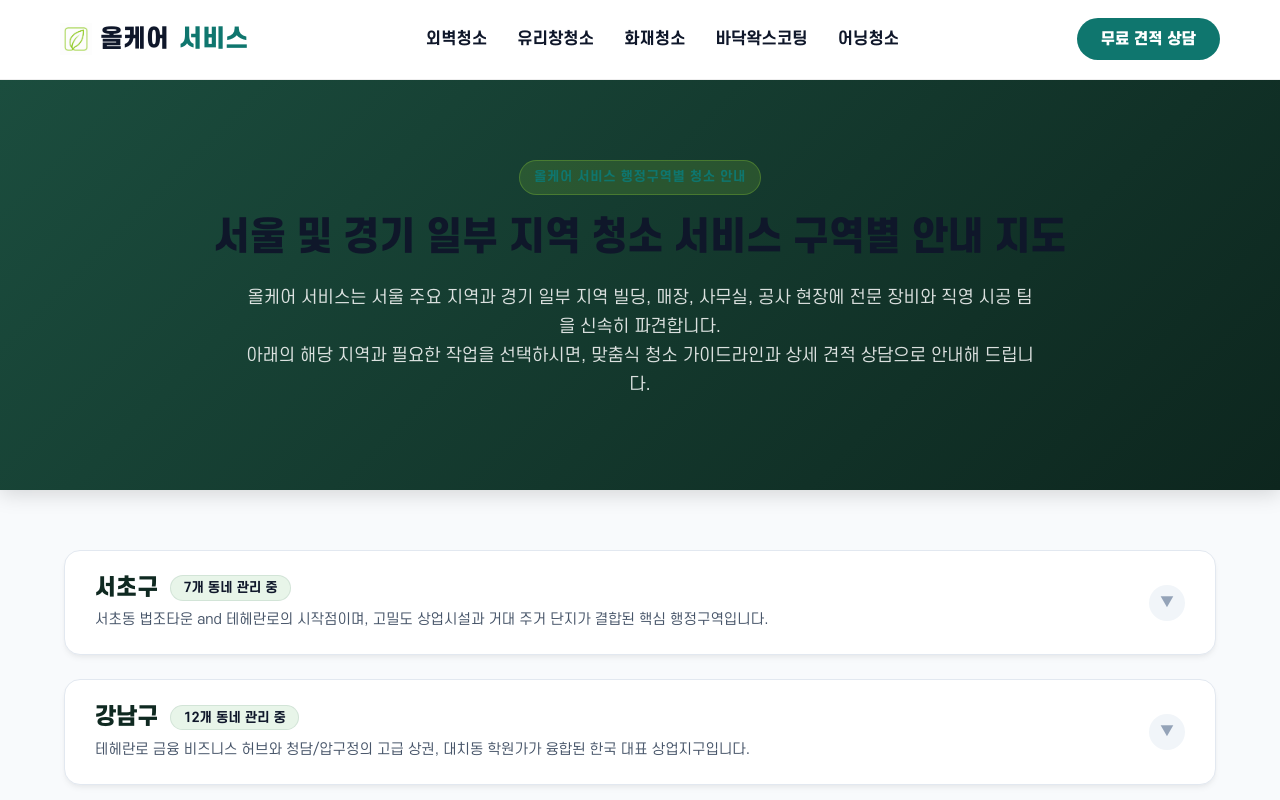
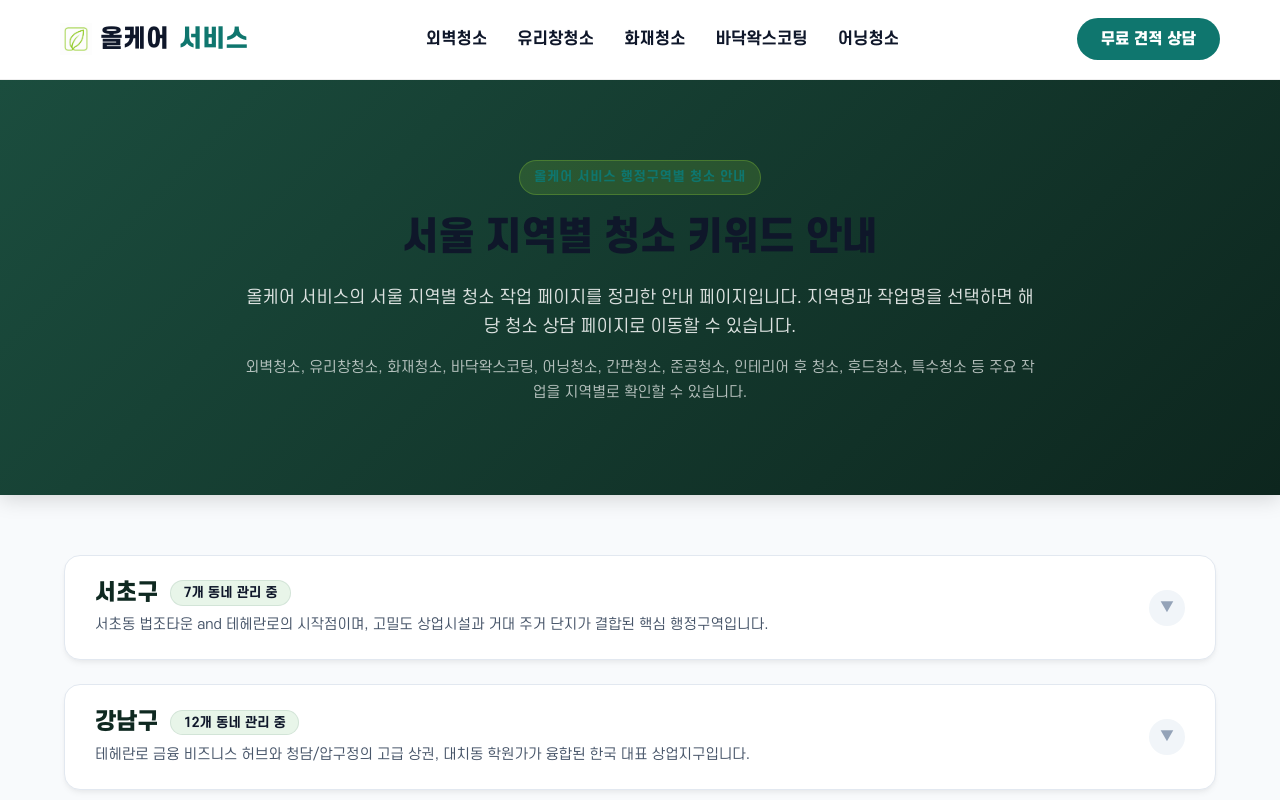
Before and after one commit to wogus5695-ctrl/SeoulE-clening-02, a Next.js app: page /sitemap-seoul in a window 1280 px wide. Shown: the top 800 px of the page. Built offline with nearby package versions, Linux system fonts and the light colour scheme.

Commit message:
chore: sitemap-seoul 상단 문구 수정 및 동부권 표현 제거

```diff
--- a/src/app/sitemap-seoul/page.tsx
+++ b/src/app/sitemap-seoul/page.tsx
@@ -14,10 +14,12 @@ export default function SitemapSeoulPage() {
       <header className={styles.header}>
         <div className={styles.container}>
           <span className={styles.badge}>올케어 서비스 행정구역별 청소 안내</span>
-          <h1 className={styles.title}>서울 및 경기 일부 지역 청소 서비스 구역별 안내 지도</h1>
-          <p className={styles.subtitle}>
-            올케어 서비스는 서울 주요 지역과 경기 일부 지역 빌딩, 매장, 사무실, 공사 현장에 전문 장비와 직영 시공 팀을 신속히 파견합니다.<br />
-            아래의 해당 지역과 필요한 작업을 선택하시면, 맞춤식 청소 가이드라인과 상세 견적 상담으로 안내해 드립니다.
+          <h1 className={styles.title}>서울 지역별 청소 키워드 안내</h1>
+          <p className={styles.subtitle} style={{ marginBottom: '14px' }}>
+            올케어 서비스의 서울 지역별 청소 작업 페이지를 정리한 안내 페이지입니다. 지역명과 작업명을 선택하면 해당 청소 상담 페이지로 이동할 수 있습니다.
+          </p>
+          <p className={styles.subtitle} style={{ fontSize: '0.9rem', opacity: 0.8 }}>
+            외벽청소, 유리창청소, 화재청소, 바닥왁스코팅, 어닝청소, 간판청소, 준공청소, 인테리어 후 청소, 후드청소, 특수청소 등 주요 작업을 지역별로 확인할 수 있습니다.
           </p>
         </div>
       </header>
```
